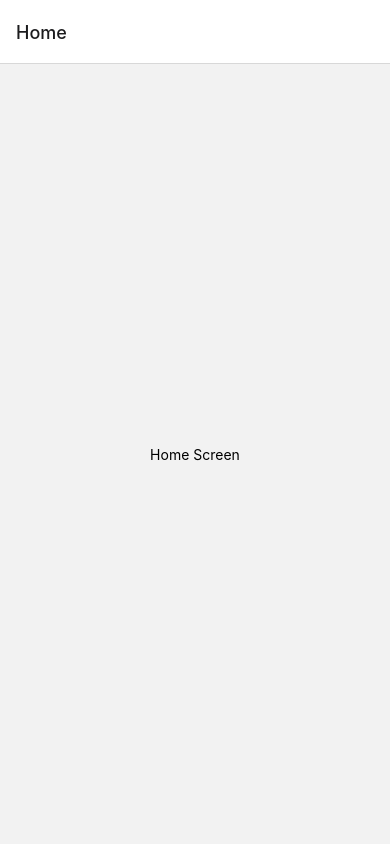
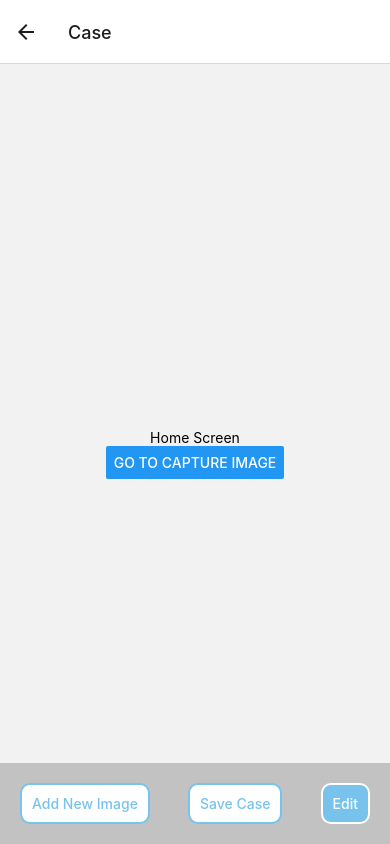
Before and after one commit to jesmeister78/med-mob-cli, a React Native app in the folder MedMobCli/: screen /Case in a window 390 px wide. Before the commit this address had no page. Built offline with nearby package versions, Linux system fonts and the light colour scheme.

Commit message:
navigation working with some basic screens

```diff
--- a/MedMobCli/App.tsx
+++ b/MedMobCli/App.tsx
@@ -14,7 +14,7 @@ import {
   TouchableOpacity,
   Image,
 } from 'react-native';
-import { NavigationContainer } from '@react-navigation/native';
+import { NavigationContainer, NavigationProp } from '@react-navigation/native';
 import { createNativeStackNavigator } from '@react-navigation/native-stack';
 
 import {
@@ -29,18 +29,25 @@ import { Camera, useCameraDevice, useCameraDevices } from 'react-native-vision-c
 import styles from './styles';
 import HomeScreen from './components/HomeScreen';
 import CaptureImage from './components/CaptureImage';
+import Case from './components/Case';
 
-function App() {
+export type ScreenNames = ["Home", "Capture", "Case"] // type these manually
+export type RootStackParamList = Record<ScreenNames[number], undefined>;
+export type StackNavigation = NavigationProp<RootStackParamList>;
+
+const Stack = createNativeStackNavigator<RootStackParamList>();
+
+const App = () => {
 
   // setup navigation
 
-  const Stack = createNativeStackNavigator();
 
   return (
     <NavigationContainer>
       <Stack.Navigator>
         <Stack.Screen name="Home" component={HomeScreen} />
         <Stack.Screen name="Capture" component={CaptureImage} />
+        <Stack.Screen name="Case" component={Case} />
       </Stack.Navigator>
     </NavigationContainer>
 
--- a/MedMobCli/components/CaptureImage.tsx
+++ b/MedMobCli/components/CaptureImage.tsx
@@ -3,9 +3,13 @@ import { Camera, useCameraDevice, useCameraDevices } from "react-native-vision-c
 import styles from "../styles";
 import { useRef, useState, useEffect } from "react";
 import { Colors } from "react-native/Libraries/NewAppScreen";
+import { StackNavigation } from "../App";
 
+interface CaptureScreenProps {
+  navigation: StackNavigation;
+}
 
-function CaptureImage(){
+const CaptureImage: React.FC<CaptureScreenProps> =({ navigation }) =>{
     const isDarkMode = useColorScheme() === 'dark';
 
     const backgroundStyle = {
@@ -72,8 +76,8 @@ function CaptureImage(){
         <View style={styles.backButtonContainer}>
           <TouchableOpacity
             style={styles.backButton}
-            onPress={() => setShowCamera(true)}>
-            <Text style={{ color: 'black', fontWeight: '500' }}>Back</Text>
+            onPress={() => navigation.navigate('Home')}>
+            <Text style={{ color: 'black', fontWeight: '500' }}>Go Home</Text>
           </TouchableOpacity>
         </View>
         <View style={styles.buttonContainer}>
--- /dev/null
+++ b/MedMobCli/components/Case.tsx
@@ -0,0 +1,47 @@
+import { Button, Text, TouchableOpacity, View } from "react-native";
+import { StackNavigation } from "../App";
+import styles from "../styles";
+
+
+interface CaseScreenProps {
+  navigation: StackNavigation;
+}
+
+const HomeScreen: React.FC<CaseScreenProps>= ({ navigation }) => {
+  return (
+    <View style={{ flex: 1, alignItems: 'center', justifyContent: 'center' }}>
+      <Text>Home Screen</Text>
+      <Button
+        title="Go to Capture Image"
+        onPress={() => navigation.navigate('Capture')}
+      />
+      <View style={styles.buttonContainer}>
+          <View style={styles.buttons}>
+            <TouchableOpacity
+              style={styles.retakeButton}
+              onPress={() => navigation.navigate('Capture')}>
+              <Text style={{ color: '#77c3ec', fontWeight: '500' }}>
+                Add New Image
+              </Text>
+            </TouchableOpacity>
+            <TouchableOpacity
+              style={styles.retakeButton}
+              onPress={() => navigation.navigate('Home')}>
+              <Text style={{ color: '#77c3ec', fontWeight: '500' }}>
+                Save Case
+              </Text>
+            </TouchableOpacity>
+            <TouchableOpacity
+              style={styles.usePhotoButton}
+              onPress={() => navigation.navigate('Home')}>
+              <Text style={{ color: 'white', fontWeight: '500' }}>
+                Edit
+              </Text>
+            </TouchableOpacity>
+          </View>
+        </View>
+    </View>
+  );
+}
+
+export default HomeScreen;
--- a/MedMobCli/components/HomeScreen.tsx
+++ b/MedMobCli/components/HomeScreen.tsx
@@ -1,9 +1,23 @@
-import { Text, View } from "react-native";
+import { Button, Text, View } from "react-native";
+import { StackNavigation } from "../App";
 
-function HomeScreen() {
+
+interface HomeScreenProps {
+  navigation: StackNavigation;
+}
+
+const HomeScreen: React.FC<HomeScreenProps>= ({ navigation }) => {
   return (
     <View style={{ flex: 1, alignItems: 'center', justifyContent: 'center' }}>
       <Text>Home Screen</Text>
+      <Button
+        title="Go to Capture Image"
+        onPress={() => navigation.navigate('Capture')}
+      />
+      <Button
+        title="Create/Edit Case"
+        onPress={() => navigation.navigate('Case')}
+      />
     </View>
   );
 }
```
Lines whose indentation alone changed are shown as unchanged.
